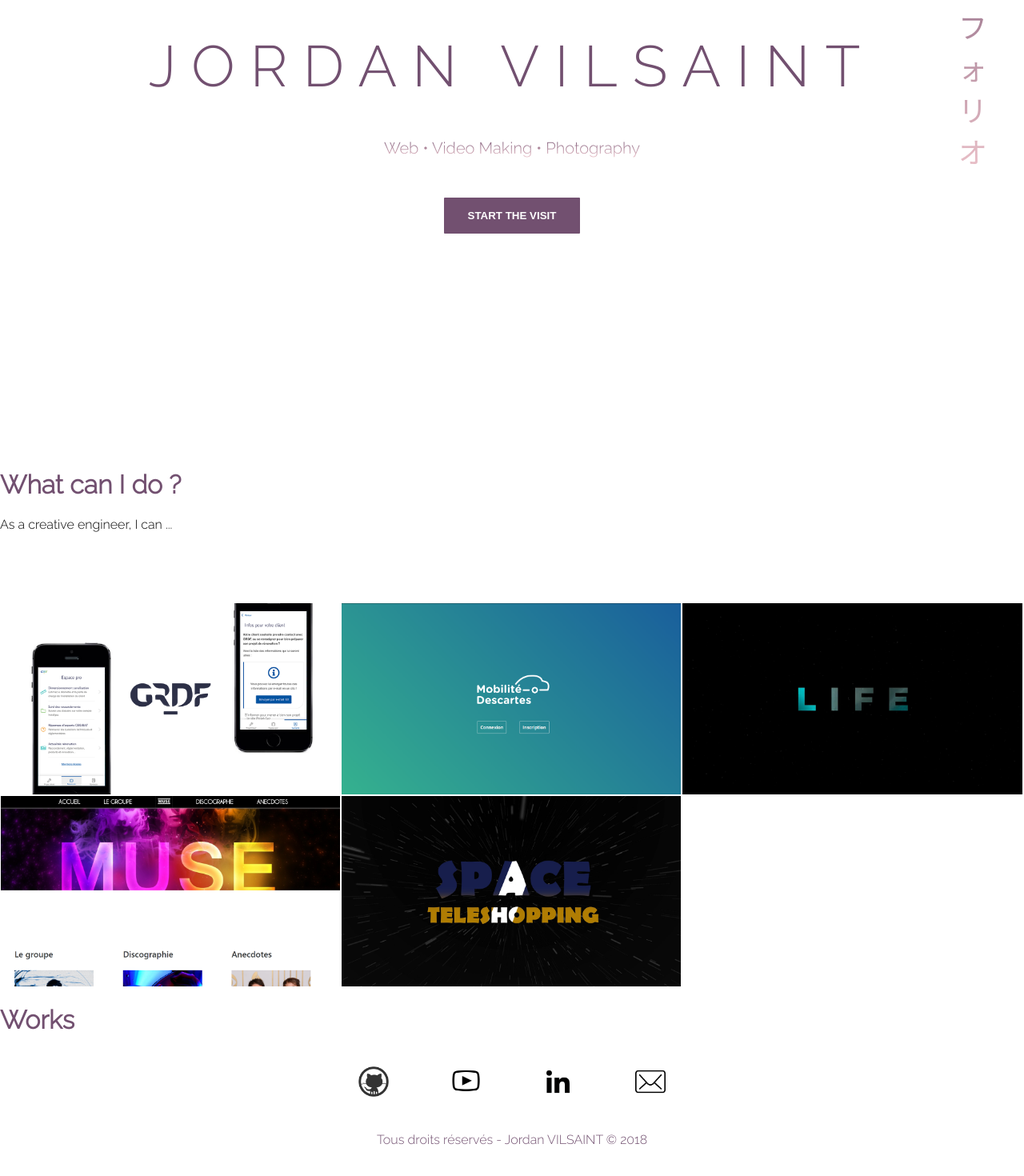
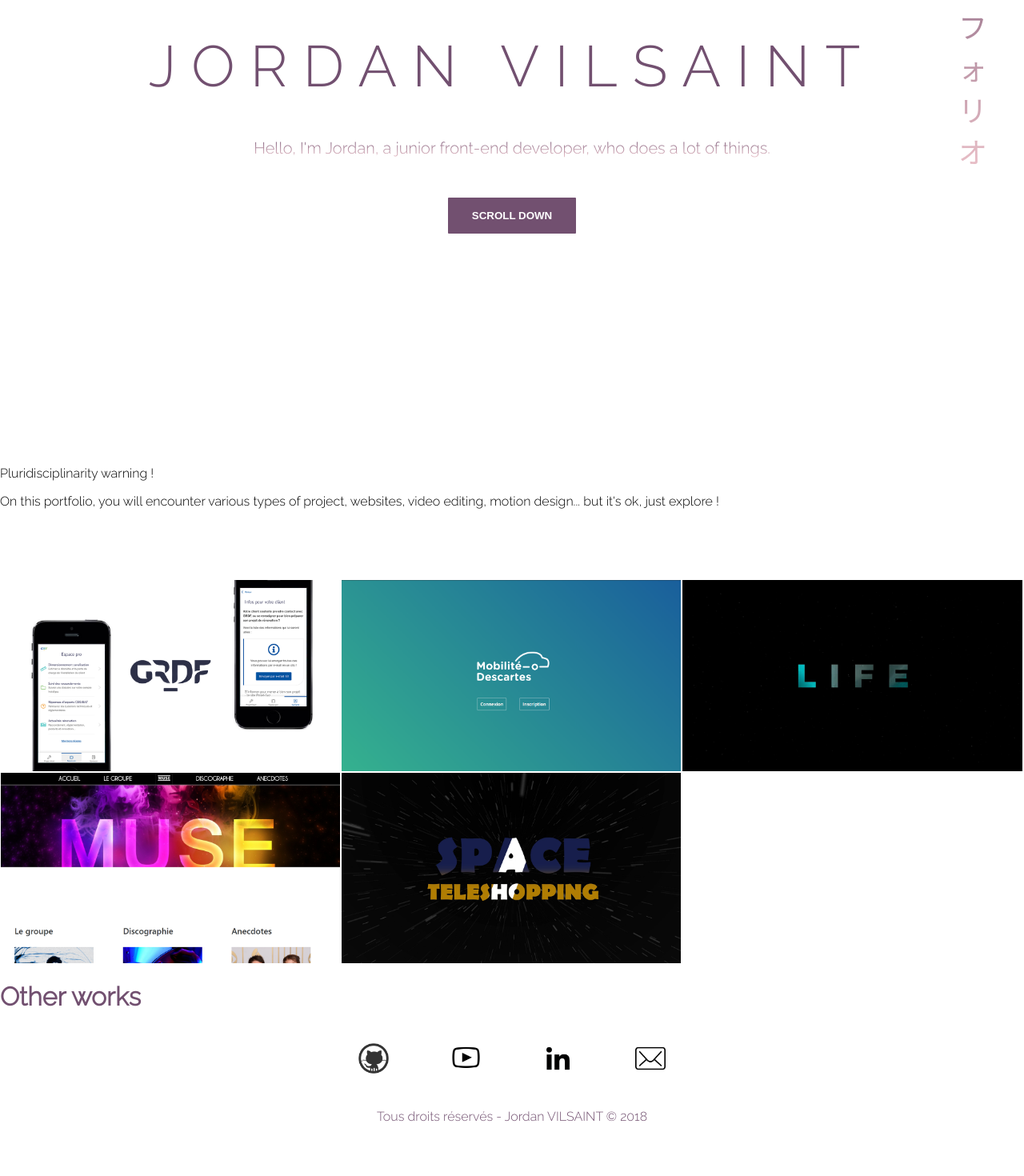
Before and after one commit to JoVsn/portfolio, a React (Create React App) app: page / in a window 1280 px wide. Shown: the part 234-1704 px from the top of the page at 80% size. After the commit the page ends 1679 px from the top, so only its background shows below. Built offline with nearby package versions, Linux system fonts and the light colour scheme.

Commit message:
avancement homepage

```diff
--- a/src/components/Home/Home.js
+++ b/src/components/Home/Home.js
@@ -12,10 +12,10 @@ class Home extends Component {
         return (
             <div className="Home">
                 <Main />
-                <h1>What can I do ?</h1>
-                <p>As a creative engineer, I can ...</p>
+                <p>Pluridisciplinarity warning !</p>
+                <p>On this portfolio, you will encounter various types of project, websites, video editing, motion design... but it's ok, just explore !</p>
                 <ProjectGallery />
-                <h1>Works</h1>
+                <h1>Other works</h1>
                 <ContactBar />
             </div>
         );
--- a/src/components/Main/Main.js
+++ b/src/components/Main/Main.js
@@ -15,10 +15,10 @@ class Main extends Component {
             <h1> Jordan Vilsaint </h1>
           </div>
           <div className="description">
-            <span>Web • Video Making • Photography</span>
+            <span>Hello, I'm Jordan, a junior front-end developer, who does a lot of things.</span>
           </div>
           <div className="button-container">
-            <a href="#works"><button>Start the visit</button></a>
+            <a href="#works"><button>Scroll down</button></a>
           </div>
         </div>
         <div className="side-text-portfolio">
--- a/src/components/ProjectGallery/ProjectGallery.js
+++ b/src/components/ProjectGallery/ProjectGallery.js
@@ -1,6 +1,5 @@
 import React, { Component } from 'react';
 import './ProjectGallery.scss'
-import { Link } from 'react-router-dom';
 
 import ProjectTmb from '../ProjectTmb/ProjectTmb';
 
```
Also changed, not shown: src/assets/imgs/white_snow.jpeg (added), 1 other file (tests, documents, lock files or other folders).
